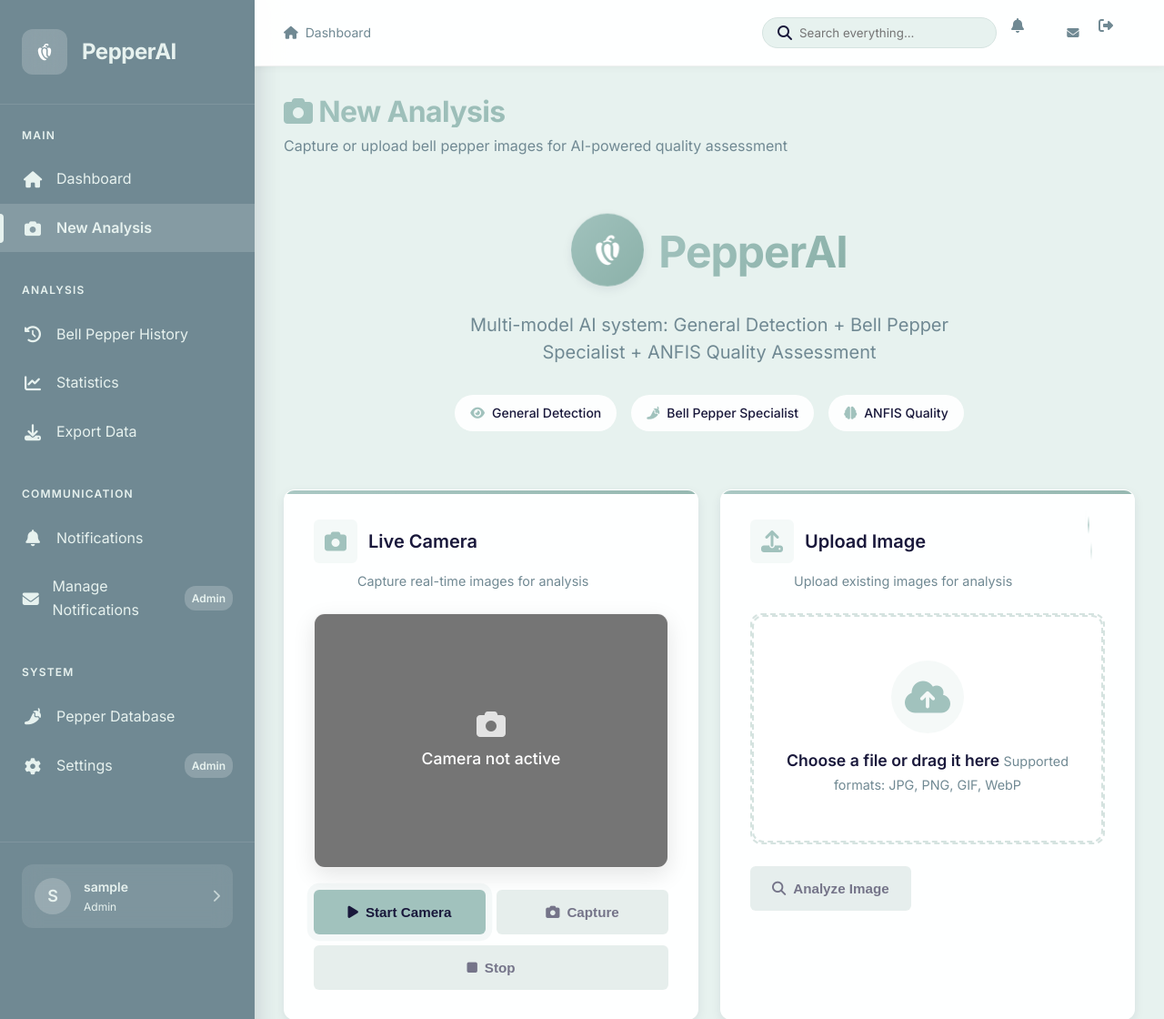
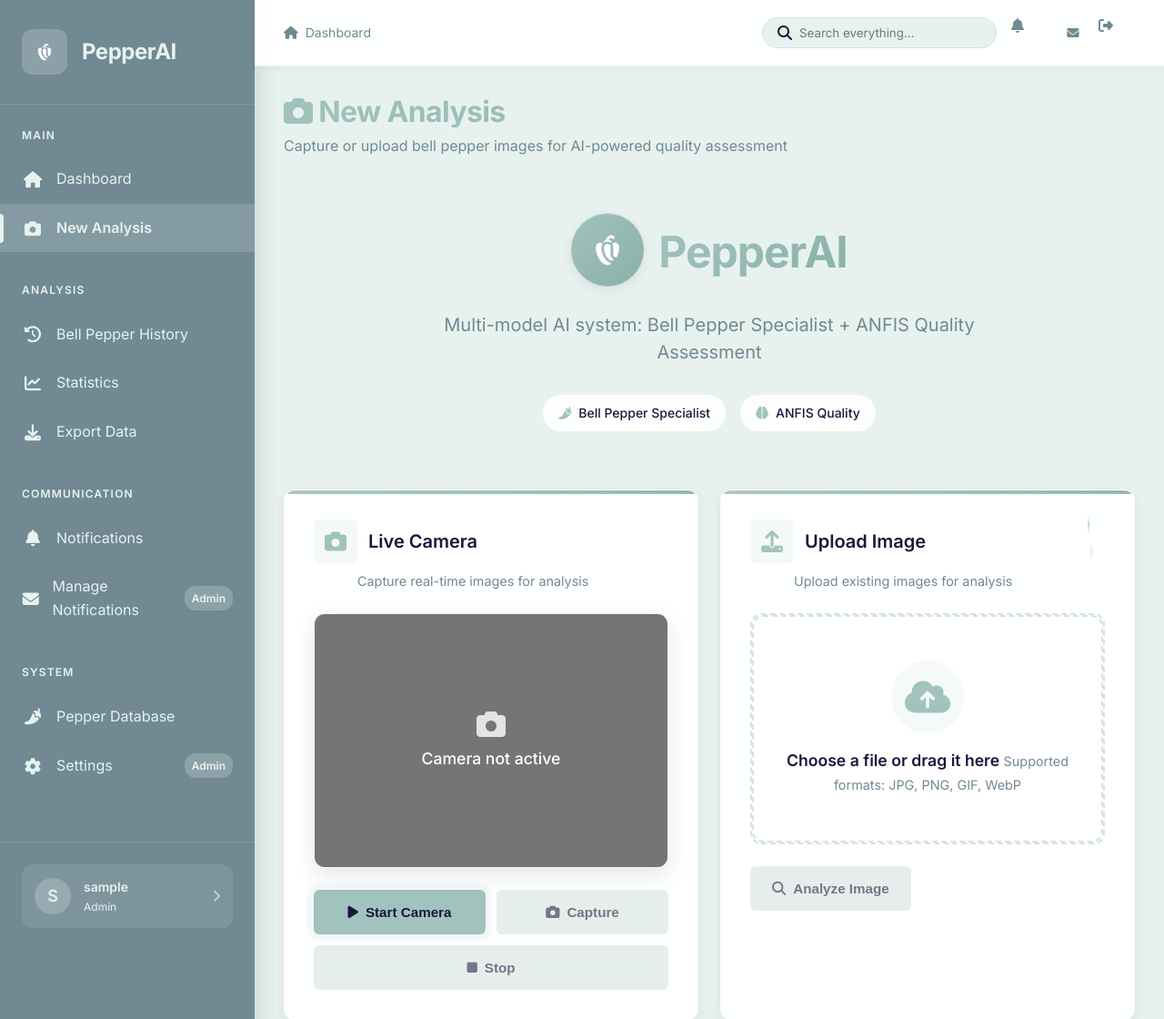
Before and after one commit to isaackcz/bellAI, a Flask app: page /analyze in a window 1280 px wide. Shown: the top 1120 px of the page at 91% size. Run offline with Flask 3, Linux system fonts and the light colour scheme; the visitor is signed in with stand-in values (Sample User, id 1); data that the repository does not hold is empty.

Commit message:
Remove General Detection text from dashboard

```diff
--- a/templates/index.html
+++ b/templates/index.html
@@ -33,9 +33,8 @@
                     </div>
                     <h1>PepperAI</h1>
                 </div>
-                <p class="subtitle">Multi-model AI system: General Detection + Bell Pepper Specialist + ANFIS Quality Assessment</p>
+                <p class="subtitle">Multi-model AI system: Bell Pepper Specialist + ANFIS Quality Assessment</p>
                 <div class="feature-badges">
-                    <span class="badge"><i class="fas fa-eye"></i> General Detection</span>
                     <span class="badge"><i class="fas fa-pepper-hot"></i> Bell Pepper Specialist</span>
                     <span class="badge"><i class="fas fa-brain"></i> ANFIS Quality</span>
                 </div>
@@ -189,7 +188,7 @@
                             <i class="fas fa-eye"></i>
                         </div>
                         <div>
-                            <h3>General Object Detection</h3>
+                            <h3>Object Detection</h3>
                         </div>
                     </div>
                     <div id="generalObjects" class="detections-list"></div>
```
